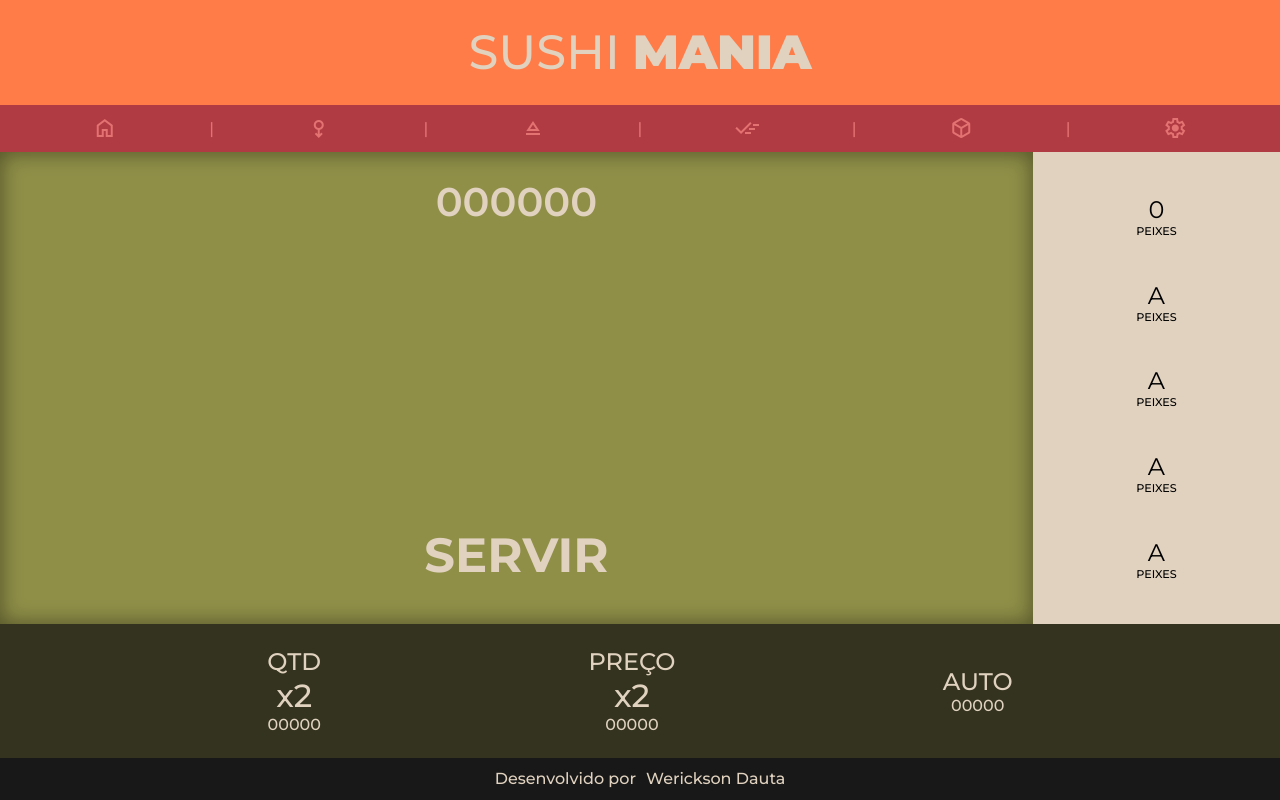
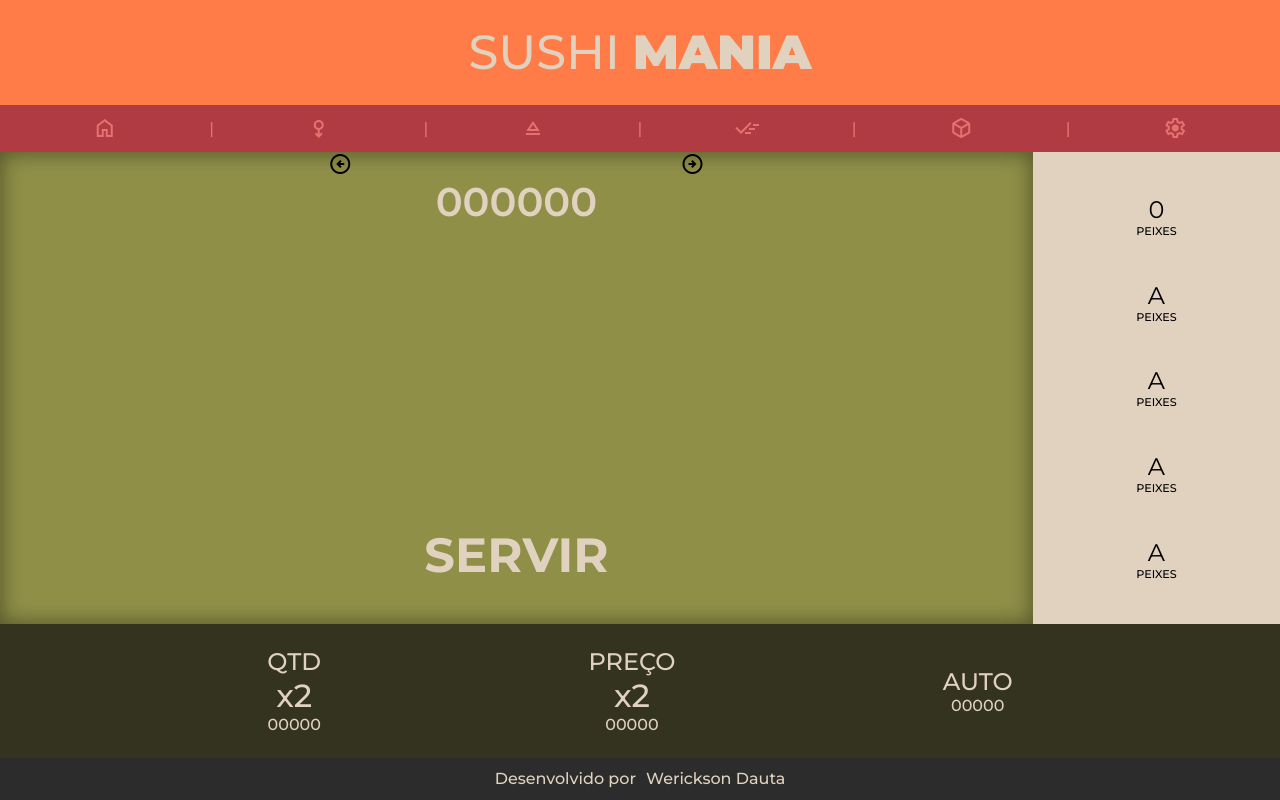
Before and after one commit to Wericksonsd/JOGO-DEFINITIVO, a plain HTML site: page index.html in a window 1280 px wide. Drawn offline with nearby package versions, Linux system fonts and the light colour scheme.

Commit message:
aaaaaaas

```diff
--- a/index.html
+++ b/index.html
@@ -36,7 +36,7 @@
             </span>
         </div>
         <main onclick="acaoBot()">
-            <div id="idPescar" ondrag="">
+            <div id="idPescar">
                 PESCAR
             </div>
             <div id="idCortar">
@@ -51,6 +51,15 @@
             <div id="idServir">
                 SERVIR
             </div>
+
+            <article>
+                <span class="material-symbols-outlined" id="trocaTelaEsq">
+                    arrow_circle_left
+                </span>
+                <span class="material-symbols-outlined" id="trocaTelaDir">
+                    arrow_circle_right
+                </span>
+            </article>
 
             <h1 id="qtdDin">000000</h1>
         </main>
--- a/style.css
+++ b/style.css
@@ -83,6 +83,14 @@ main div{
     box-shadow: 0px 0px 20px 2px rgba(0, 0, 0, 0.40) inset;
 }
 
+main article{
+    position: absolute;
+    width: 100%;
+    display: flex;
+    justify-content: space-evenly;
+    align-items: center;
+}
+
 #qtdDin{
     color: var(--cor1);
     font-weight: 600;
@@ -130,7 +138,7 @@ main div{
 }
 
 footer{
-    background-color: rgb(24, 24, 24);
+    background-color: rgb(44, 44, 44);
     grid-column: 1/7;
     display: flex;
     align-items: center;
```
